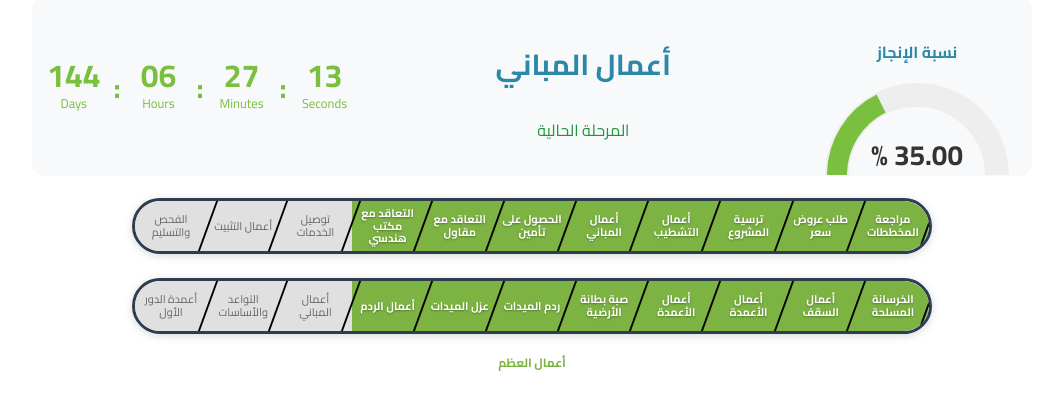
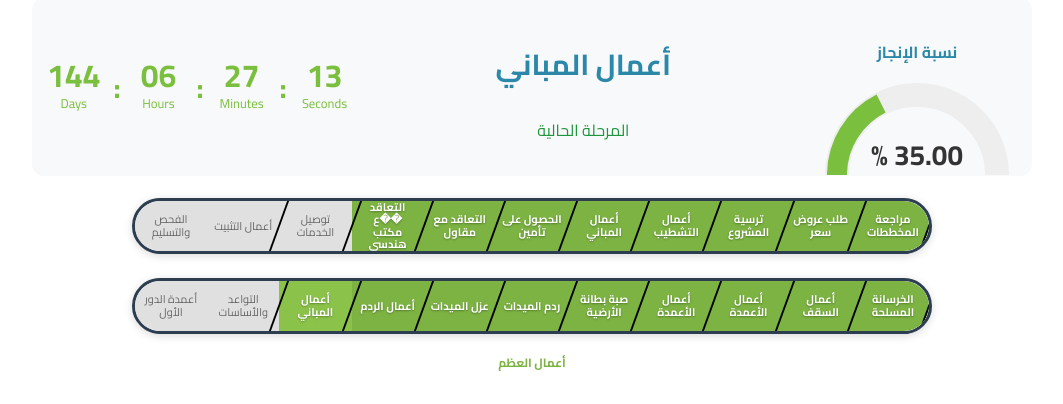
Before and after one commit to abdalwely/ymosq2, a website: page index.html in a window 1280 px wide. Shown: the part 845-1249 px from the top of the page, without its empty margins (108-1171 px from the left). Drawn offline with Linux system fonts and the light colour scheme.

Commit message:
Initial commit1112221

```diff
--- a/index.html
+++ b/index.html
@@ -98,7 +98,7 @@
           <div class="timeline-item completed">أعمال المباني</div>
           <div class="timeline-item completed">الحصول على تأمين</div>
           <div class="timeline-item completed">التعاقد مع مقاول</div>
-          <div class="timeline-item completed">التعاقد مع مكتب هندسي</div>
+          <div class="timeline-item completed">التعاقد ��ع مكتب هندسي</div>
           <div class="timeline-item pending">توصيل الخدمات</div>
           <div class="timeline-item pending">أعمال التثبيت</div>
           <div class="timeline-item pending">الفحص والتسليم</div>
@@ -118,7 +118,7 @@
           <div class="timeline-item completed">ردم الميدات</div>
           <div class="timeline-item completed">عزل الميدات</div>
           <div class="timeline-item completed">أعمال الردم</div>
-          <div class="timeline-item pending">أعمال المباني</div>
+          <div class="timeline-item current">أعمال المباني</div>
           <div class="timeline-item pending">التواعد والأساسات</div>
           <div class="timeline-item pending">أعمدة الدور الأول</div>
         </div>
@@ -126,7 +126,8 @@
       <div class="timeline-label">أعمال العظم</div>
     </div>
 
-  </div>
+    <!-- New Timeline Strip - Based on Second Image -->
+
 
   <script src="script.js"></script>
 </body>
--- a/style.css
+++ b/style.css
@@ -291,12 +291,14 @@ body {
   min-width: 0;
   word-wrap: break-word;
   hyphens: auto;
+  transition: all 0.3s ease;
+  cursor: pointer;
 }
 
 .timeline-item:after {
   content: '';
   position: absolute;
-  right: 0;
+  right: -1px;
   top: 0;
   bottom: 0;
   width: 2px;
@@ -317,7 +319,7 @@ body {
 }
 
 .timeline-item:last-child:after {
-  right: -2px;
+  display: none;
 }
 
 /* حالات العناصر */
@@ -336,7 +338,7 @@ body {
   position: relative;
 }
 
-.timeline-item.current::after {
+.timeline-item.current::before {
   content: "يحدث الآن";
   position: absolute;
   bottom: -18px;
@@ -362,6 +364,43 @@ body {
   font-weight: 600;
   margin-top: 8px;
   margin-bottom: 5px;
+}
+
+/* Hover Effects with Wave Animation */
+.timeline-item:hover {
+  transform: scale(1.05);
+  box-shadow: 0 4px 12px rgba(0,0,0,0.2);
+  animation: wave 0.6s ease-in-out;
+}
+
+.timeline-item.completed:hover {
+  background: linear-gradient(45deg, #7cb342, #8bc34a, #7cb342);
+  background-size: 200% 200%;
+  animation: wave 0.6s ease-in-out, gradientShift 1.5s ease-in-out infinite;
+}
+
+.timeline-item.current:hover {
+  background: linear-gradient(45deg, #8bc34a, #9ccc65, #8bc34a);
+  background-size: 200% 200%;
+  animation: wave 0.6s ease-in-out, gradientShift 1.5s ease-in-out infinite;
+}
+
+.timeline-item.pending:hover {
+  background: linear-gradient(45deg, #e0e0e0, #f0f0f0, #e0e0e0);
+  background-size: 200% 200%;
+  animation: wave 0.6s ease-in-out, gradientShift 1.5s ease-in-out infinite;
+}
+
+@keyframes wave {
+  0% { transform: scale(1) translateY(0); }
+  50% { transform: scale(1.05) translateY(-2px); }
+  100% { transform: scale(1.05) translateY(0); }
+}
+
+@keyframes gradientShift {
+  0% { background-position: 0% 50%; }
+  50% { background-position: 100% 50%; }
+  100% { background-position: 0% 50%; }
 }
 
 /* التجاوب */
```
Also changed, not shown: 1 other file.
